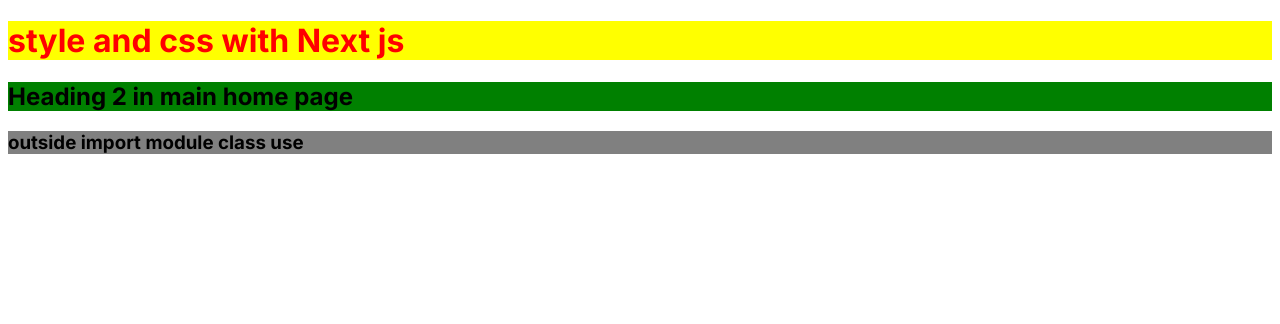
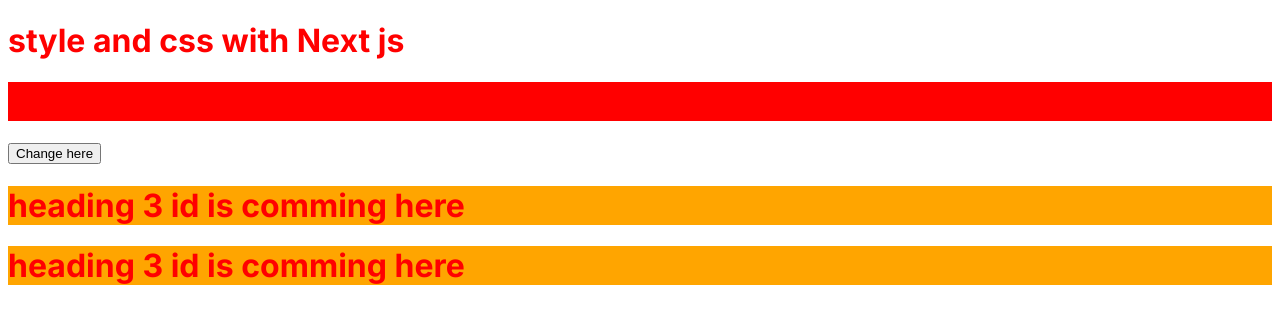
Before and after one commit to sharmasuper/NextJsSeries, a Next.js app: page / in a window 1280 px wide. Shown: the top 324 px of the page. Built offline with nearby package versions, Linux system fonts and the light colour scheme.

Commit message:
conditional style in Next js module.css

```diff
--- a/src/app/custom.module.css
+++ b/src/app/custom.module.css
@@ -1,3 +1,9 @@
-.headers{
-background-color: yellow;
+.red{
+    color:red;
 }
+.green{
+    color:green;
+}
+#orange{
+    background-color: orange;
+}
--- a/src/app/page.js
+++ b/src/app/page.js
@@ -1,20 +1,27 @@
-
+'use client'
 import styles from "./page.module.css";
 import customer from'./custom.module.css'
-import other from  './other.module.css'
-import outside from '@/style/outside.module.css'
+import { useState } from "react";
 
 export default function Home() {
 
-
+  const [state,setState] = useState("red")
+  const {orange} = customer
 
   return (
     <main className={styles.main}>
 
-  <h1 className={customer.headers} >style and css with Next js</h1>
-  <h2 className={other.headers}>Heading 2 in main home page</h2>
-  <h3 className={outside.headers}>outside import module class use  </h3>
+  <h1 className={state==="red"?customer.red:customer.green} >style and css with Next js</h1>
+  <h1 style={{backgroundColor:state==="red"?"red":"green"}}>style background property</h1>
 
+
+  <button onClick={()=>setState("green")}>Change here</button>
+
+  {/* id kai base per style condition */}
+
+ <h1 id={customer.orange}>heading 3 id is comming here</h1>
+
+ <h1 id={orange}>heading 3 id is comming here</h1>
 
     </main>
   );
```
